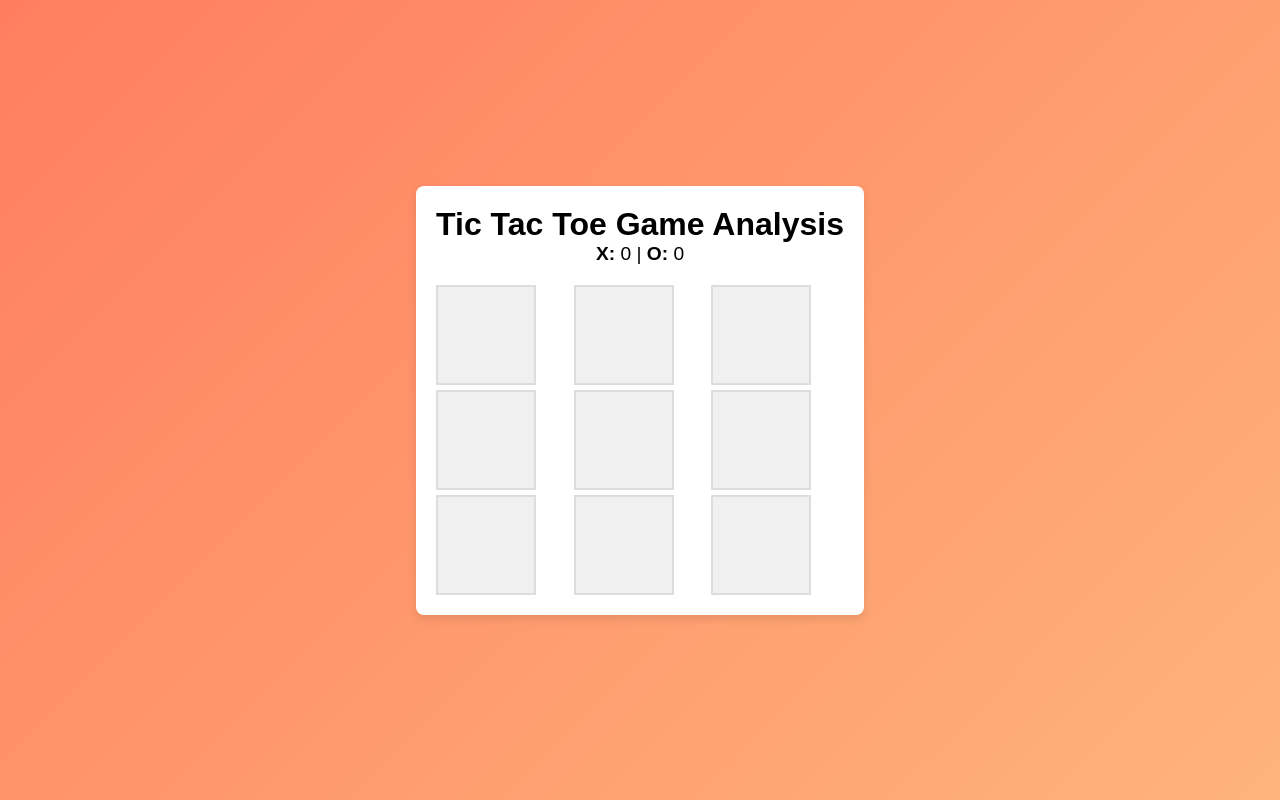
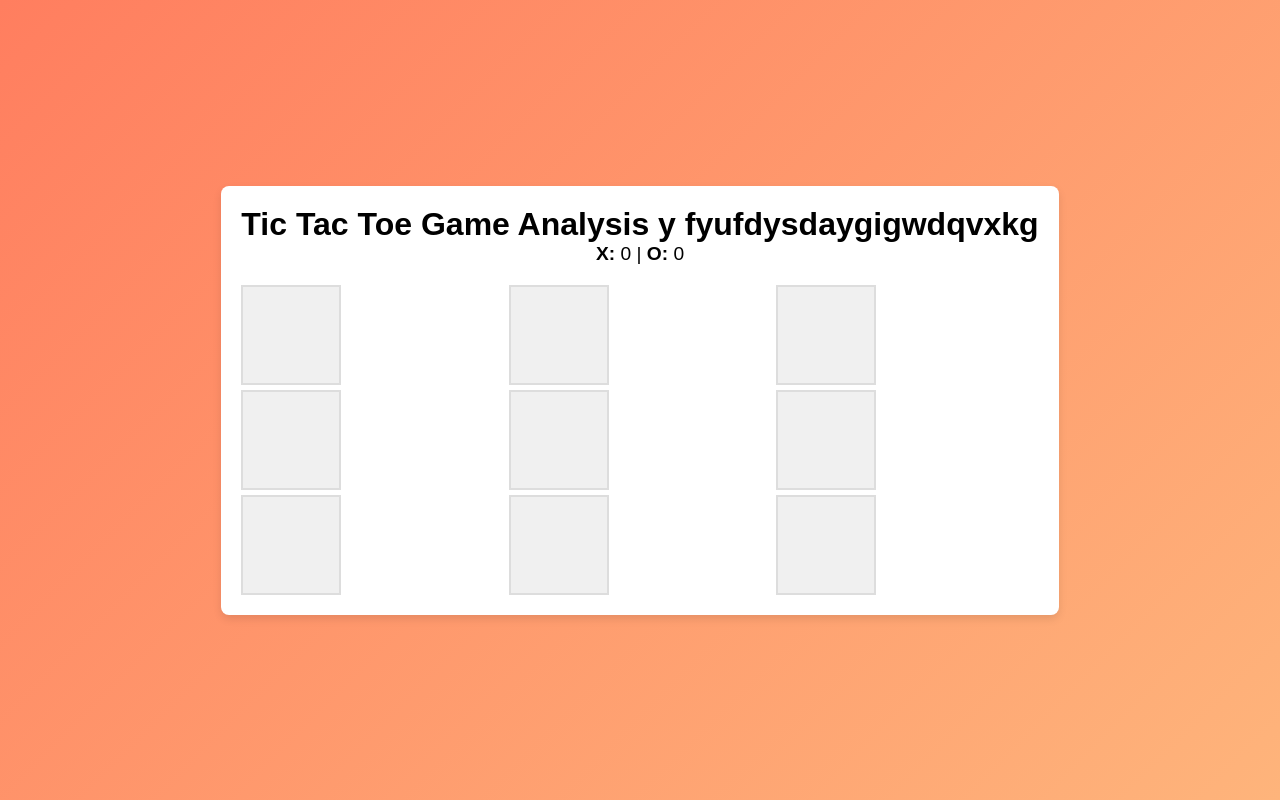
Before and after one commit to MohdAbdulGhani-dev/TicTacToe, a plain HTML site: page index.html in a window 1280 px wide. Drawn offline with Linux system fonts and the light colour scheme.

Commit message:
Update index.html

```diff
--- a/index.html
+++ b/index.html
@@ -8,7 +8,7 @@
 </head>
 <body>
     <div class="game-container">
-        <h1>Tic Tac Toe Game Analysis</h1>
+        <h1>Tic Tac Toe Game Analysis y    fyufdysdaygigwdqvxkg</h1>
         <div id="scoreboard">
             <p><strong>X:</strong> <span id="x-score">0</span> | <strong>O:</strong> <span id="o-score">0</span></p>
         </div>
```
